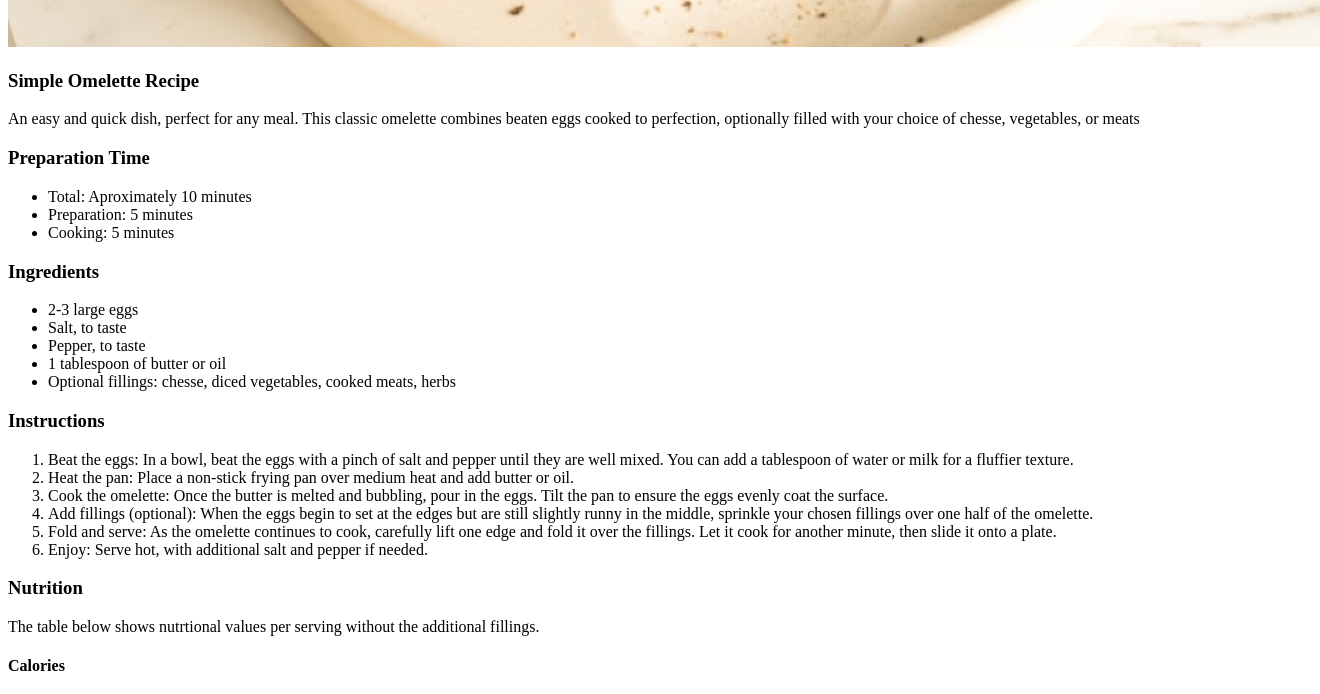
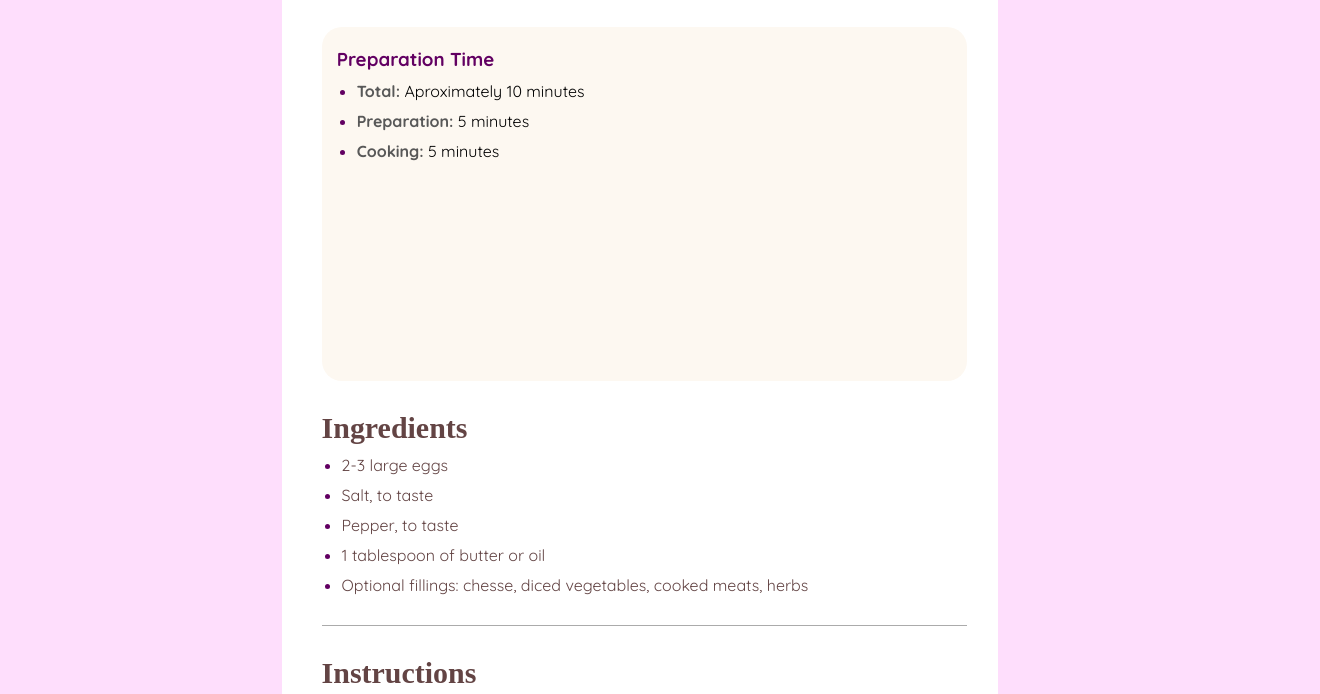
Before and after one commit to FCaballeroEsteban/Recipe-page, a plain HTML site: page index.html in a window 1280 px wide. Shown: the part 561-1255 px from the top of the page, 1320 px wide, since content can reach past the window. Drawn offline with Linux system fonts and the light colour scheme; the site is published under a folder, as on GitHub Pages, so addresses that start at the root find nothing.

Commit message:
pagina de la receta se arreglo la pagina otra vez :(

```diff
--- a/index.html
+++ b/index.html
@@ -7,9 +7,9 @@
     <link rel="preconnect" href="https://fonts.googleapis.com" />
     <link rel="preconnect" href="https://fonts.gstatic.com" crossorigin />
     <link href="https://fonts.googleapis.com/css2?family=Quicksand:wght@300..700&display=swap" rel="stylesheet" />
-    <link rel="stylesheet" href="/css/estilos.css">
-    <link rel="icon" href="/storage/image-omelette.jpeg" type="logo">
-    <link rel="stylesheet" href="/css/media.css">
+    <link rel="stylesheet" href="css/estilos.css">
+    <link rel="icon" href="storage/image-omelette.jpeg" type="logo">
+    <link rel="stylesheet" href="css/media.css">
     <title>Recipe page</title>
 </head>
 
```
